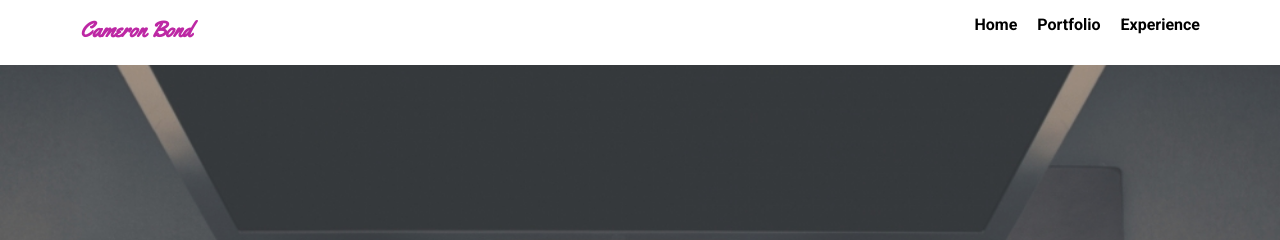
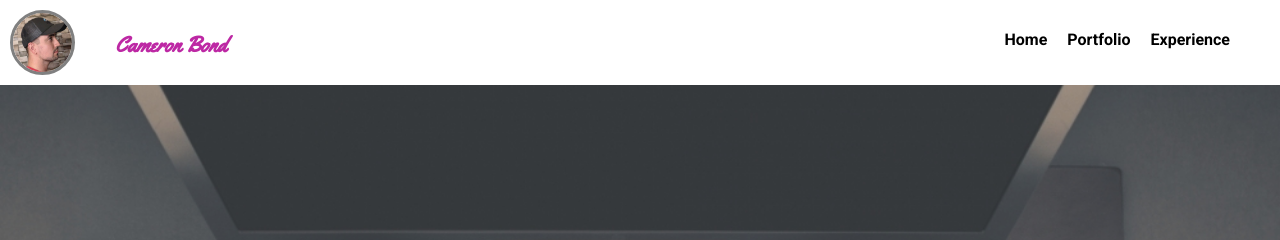
Before and after one commit to FMJK/Techdegree-project-1, a plain HTML site: page site/index.html in a window 1280 px wide. Shown: the top 240 px of the page. Drawn offline with Linux system fonts and the light colour scheme; a web font is replaced by a local one.

Commit message:
Modified HTML and CSS adding profile image.

```diff
--- a/site/index.html
+++ b/site/index.html
@@ -11,6 +11,7 @@
   <body>
 
     <div class="main-nav">
+        <img src="images/me.jpg" alt="Cameron Bond" class="profile-image">
         <ul class="nav">
           <li class="name">Cameron Bond</li>
           <li><a href="index.html">Home</a></li>
--- a/site/styles.css
+++ b/site/styles.css
@@ -36,19 +36,21 @@ a:hover {
   justify-content: space-around;
   font-weight: 700;
   list-style-type: none;
-  margin: 0 auto;
+  margin: 0px auto;
   padding: 0;
 }
 
 .nav .name {
     display: block;
     margin-right: auto;
+    margin-top: 15px;
     color:#bd28a4;
     font-family: 'Yellowtail', cursive;
     font-size: 22px;
 }
 .nav li {
   padding: 5px 10px 10px 10px;
+  margin-top: 15px;
 }
 .nav a {
   transition: all .5s;
@@ -131,6 +133,19 @@ ul.skills {
 
 .skills li:nth-child(odd) {
   background: #bd28a4;
+}
+
+.main-nav .profile-image {
+  width: 65px;
+  height: 65px;
+  border-radius: 50%;
+  border: 3px solid grey;
+  transition: all .5s;
+  float: left;
+}
+
+.main-nav .profile-image:hover {
+  transform: scale(1.2) rotate(5deg);
 }
 
 footer {
```
Also changed, not shown: site/experience.html (+1 -0 lines), site/portfolio.html (+1 -0 lines), 2 other files.
